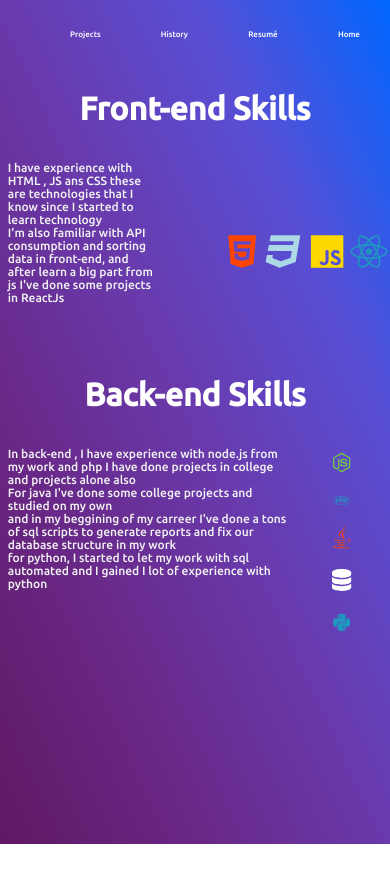
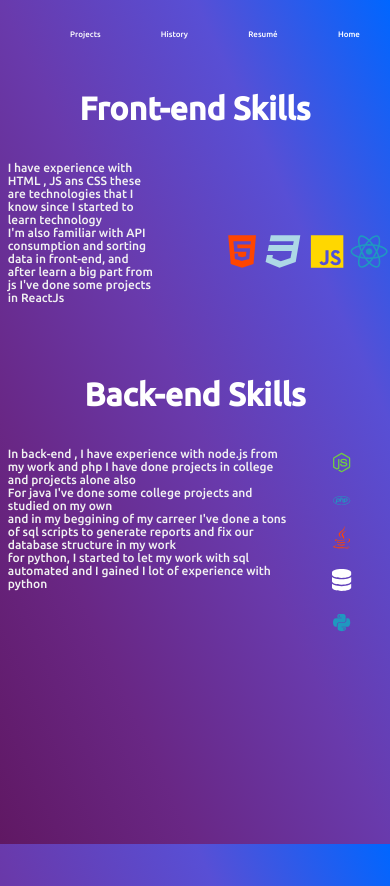
Before and after one commit to teusmamf/Portfolio, a React (Vite) app: page /Habilities in a window 390 px wide. Before the commit the page ends 844 px from the top, so only its background shows below. Built offline with nearby package versions, Linux system fonts and the light colour scheme; a web font is replaced by a local one.

Commit message:
ajustando background habilities denovo

```diff
--- a/src/styles/style_home.css
+++ b/src/styles/style_home.css
@@ -623,7 +623,7 @@
       }
 
       .resume{
-        height: 100%;
+        height: 105%;
         background-image: none;
         overflow-y: hidden;
       }
```
